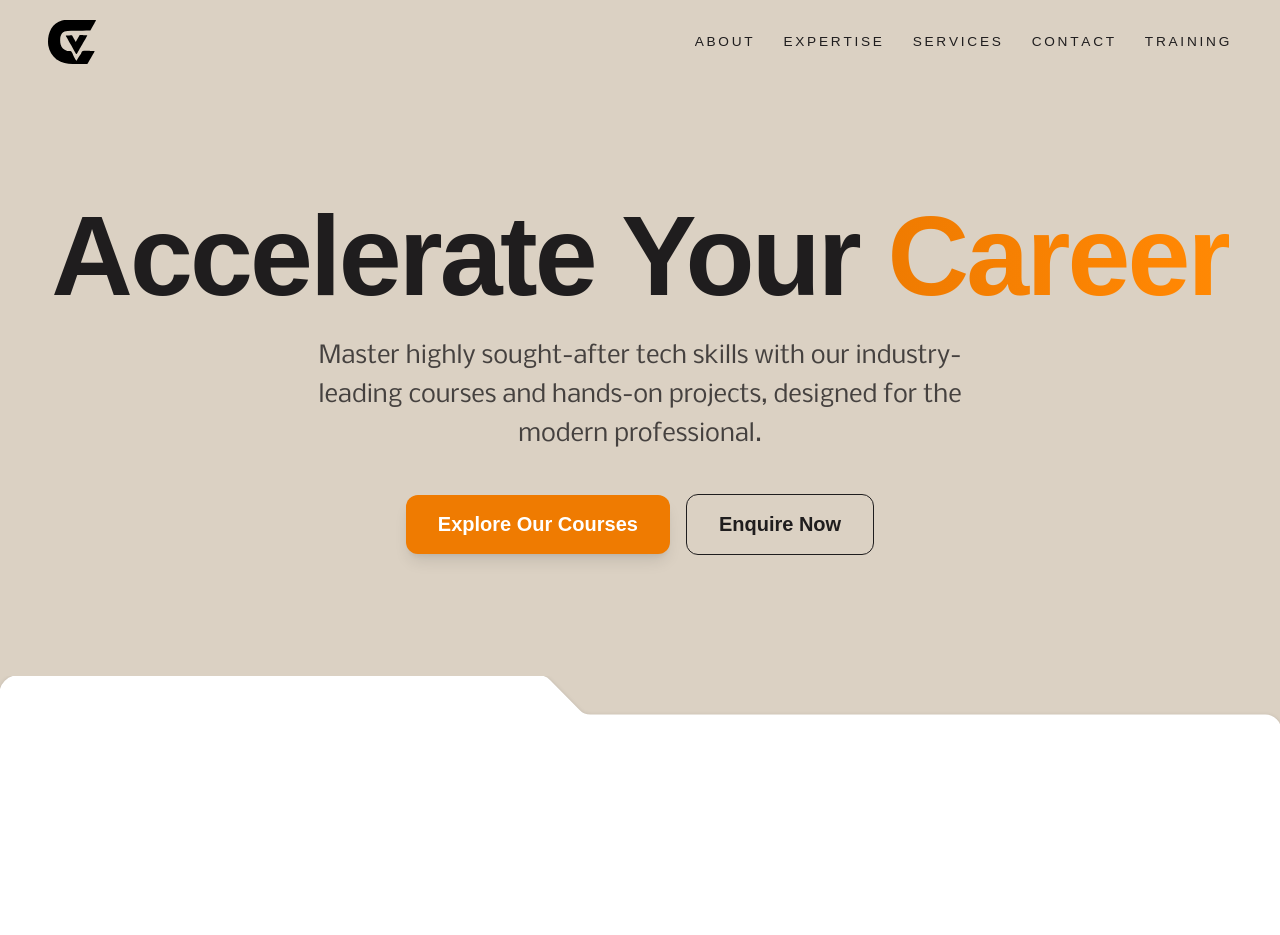
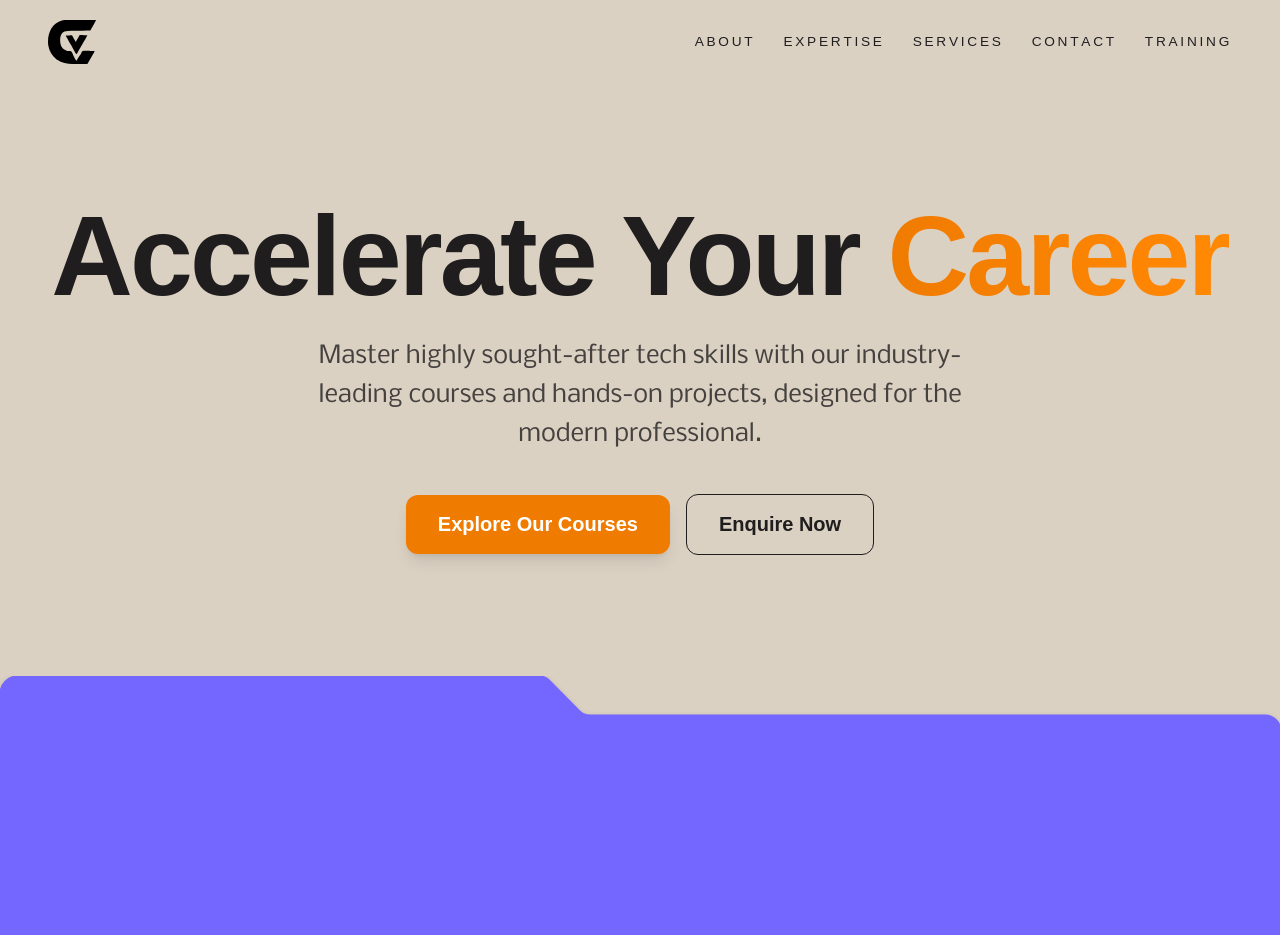
Before and after one commit to cognivanta/Website, a React (Vite) app: page /training in a window 1280 px wide. Shown: the top 935 px of the page. Built offline with nearby package versions, Linux system fonts and the light colour scheme.

Commit message:
style: CourseDetail and Training svg and content bg color transition color change to rgb(116, 103, 255)

```diff
--- a/src/pages/CourseDetail.tsx
+++ b/src/pages/CourseDetail.tsx
@@ -28,15 +28,15 @@ const CourseDetail: React.FC = () => {
     const maxScroll = 600; // Complete transition after 300px of scrolling
     const progress = Math.min(scrollY / maxScroll, 1);
 
-    // White: rgb(255, 255, 255) to bg-background: rgb(219, 209, 195)
-    const r = Math.round(255 - (255 - 219) * progress);
-    const g = Math.round(255 - (255 - 209) * progress);
+    // White: rgb(116, 103, 255) to bg-background: rgb(219, 209, 195)
+    const r = Math.round(116 - (116 - 219) * progress);
+    const g = Math.round(103 - (103 - 209) * progress);
     const b = Math.round(255 - (255 - 195) * progress);
     const svgFillColor = `rgb(${r}, ${g}, ${b})`;
 
-    // White: rgb(255, 255, 255) to border-border: rgb(203, 191, 175)
-    const strokeR = Math.round(255 - (255 - 203) * progress);
-    const strokeG = Math.round(255 - (255 - 191) * progress);
+    // White: rgb(116, 103, 255) to border-border: rgb(203, 191, 175)
+    const strokeR = Math.round(116 - (116 - 203) * progress);
+    const strokeG = Math.round(103 - (103 - 191) * progress);
     const strokeB = Math.round(255 - (255 - 175) * progress);
     const svgStrokeColor = `rgb(${strokeR}, ${strokeG}, ${strokeB})`;
 
--- a/src/pages/Training.tsx
+++ b/src/pages/Training.tsx
@@ -23,15 +23,15 @@ const Training: React.FC = () => {
     const maxScroll = 600; // Complete transition after 300px of scrolling
     const progress = Math.min(scrollY / maxScroll, 1);
 
-    // White: rgb(255, 255, 255) to bg-background: rgb(219, 209, 195)
-    const r = Math.round(255 - (255 - 219) * progress);
-    const g = Math.round(255 - (255 - 209) * progress);
+    // White: rgb(116, 103, 255) to bg-background: rgb(219, 209, 195)
+    const r = Math.round(116 - (116 - 219) * progress);
+    const g = Math.round(103 - (103 - 209) * progress);
     const b = Math.round(255 - (255 - 195) * progress);
     const svgFillColor = `rgb(${r}, ${g}, ${b})`;
 
-    // White: rgb(255, 255, 255) to border-border: rgb(203, 191, 175)
-    const strokeR = Math.round(255 - (255 - 203) * progress);
-    const strokeG = Math.round(255 - (255 - 191) * progress);
+    // White: rgb(116, 103, 255) to border-border: rgb(203, 191, 175)
+    const strokeR = Math.round(116 - (116 - 203) * progress);
+    const strokeG = Math.round(103 - (103 - 191) * progress);
     const strokeB = Math.round(255 - (255 - 175) * progress);
     const svgStrokeColor = `rgb(${strokeR}, ${strokeG}, ${strokeB})`;
 
```
